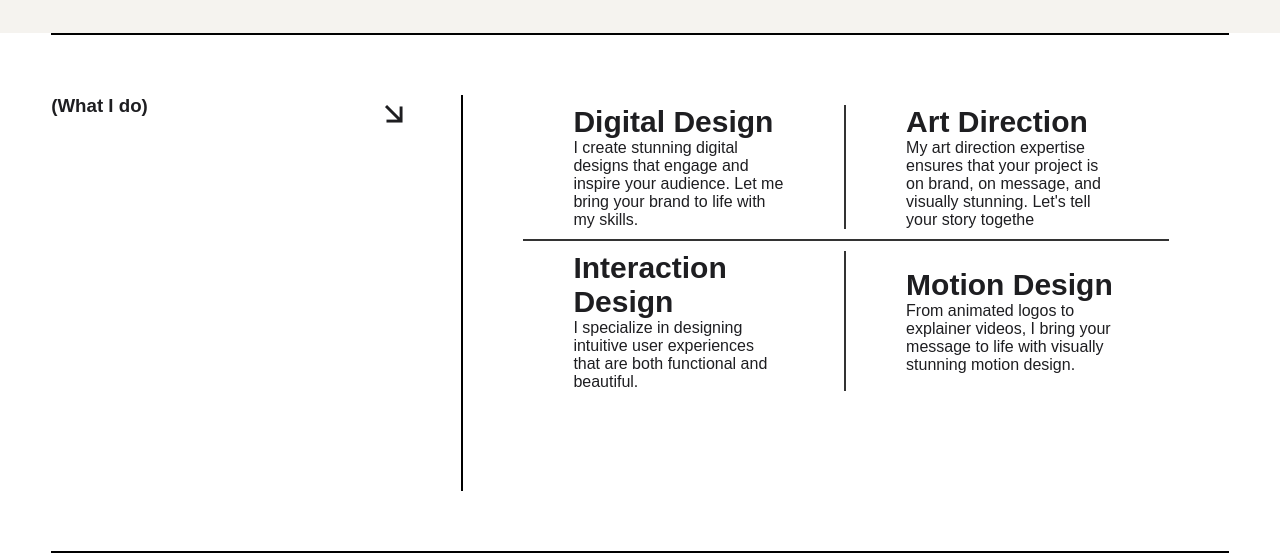
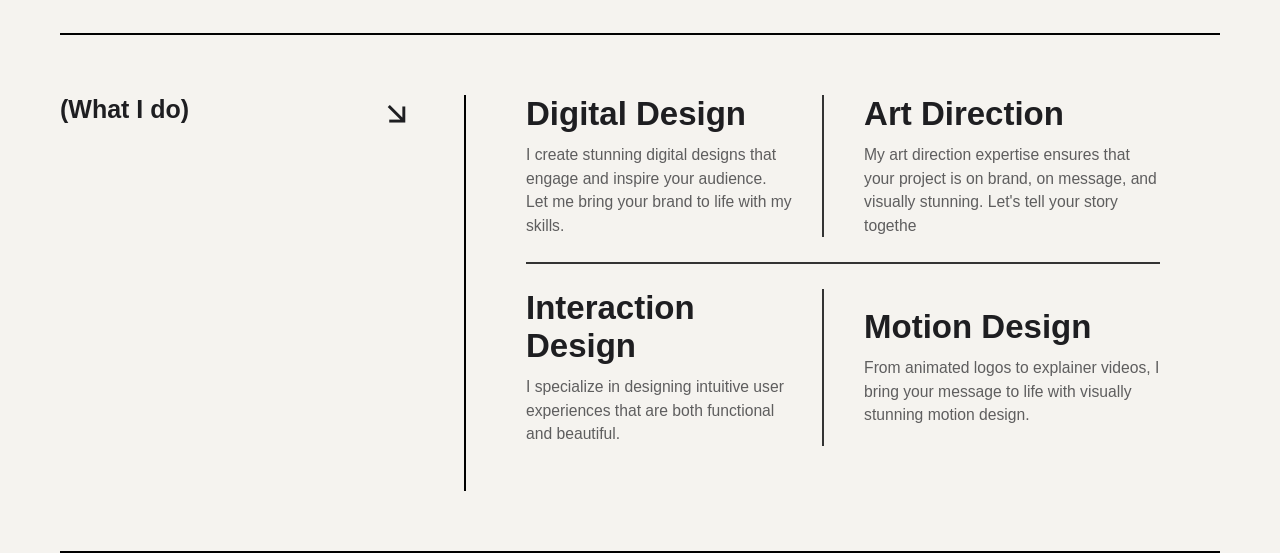
Before and after one commit to prashantkumarpro/FrontEnd-Level1, a plain HTML site: page Project3/index.html in a window 1280 px wide. Shown: the part 1951-2504 px from the top of the page. Drawn offline with nearby package versions, Linux system fonts and the light colour scheme.

Commit message:
project3

```diff
--- a/Project3/index.html
+++ b/Project3/index.html
@@ -4,7 +4,7 @@
 <head>
     <meta charset="UTF-8">
     <meta name="viewport" content="width=device-width, initial-scale=1.0">
-    <title>Document</title>
+    <title>Bent-Webflow Ecommerce</title>
     <link href="https://cdn.jsdelivr.net/npm/remixicon@4.1.0/fonts/remixicon.css" rel="stylesheet" />
     <link rel="stylesheet" href="style.css">
 </head>
@@ -37,6 +37,7 @@
             </div>
 
         </div>
+       <div class="work_container">
         <div id="work">
             <div id="work1">
                 <h3>(What I do)</h3>
@@ -65,6 +66,7 @@
                 </div>
             </div>
         </div>
+       </div>
     </div>
 
 </body>
--- a/Project3/style.css
+++ b/Project3/style.css
@@ -11,6 +11,7 @@ html,
 body {
     width: 100%;
     height: 100%;
+    background-color: #F5F3EF;
 }
 
 #main {
@@ -122,23 +123,24 @@ body {
     margin-right: 10px;
 }
 
-/* .about_icons i:hover{
- cursor: pointer;
- transform: rotate(-60deg);
-} */
+
+.work_container{
+    width: 100%;
+    height: 65%;
+    padding: 0 60px;
+}
 
 #work {
-    width: 92%;
-    height: 65%;
+    width: 100%;
+    height: 100%;
     margin: 0 auto;
     border-top: 2px solid black;
     border-bottom: 2px solid black;
-    padding: 60px 0px;
     color: #fff;
     display: flex;
     align-items: center;
     justify-content: space-between;
-
+    padding: 60px 0px;
 }
 
 #work1 {
@@ -154,6 +156,10 @@ body {
     font-size: 35px;
     font-weight: 500;
 }
+#work1 h3 {
+    font-size: 25px;
+    font-weight: 700;
+}
 
 #work2 {
     width: 65%;
@@ -162,21 +168,22 @@ body {
 
 }
 
-#work .work2-part {
-    width: 100%;
+.work2-part {
     display: flex;
     align-items: center;
     justify-content: space-between;
-    padding: 10px 50px;
-
+    padding: 25px 0;
+    gap: 40px;
+    margin-top: -25px;
+    margin-bottom: 25px;
 }
 
-#work .work2-part:nth-child(1) {
+
+.work2-part:nth-child(1) {
     border-bottom: 2px solid #333;
-
 }
 
-.elem {
+.work2-part .elem {
     width: 50%;
     height: 100%;
 
@@ -184,14 +191,18 @@ body {
 
 .work2-part .elem:nth-child(1) {
     border-right: 2px solid #333;
-    padding-right: 60px;
-
-}
-.work2-part .elem:nth-child(2) {
-    padding-left: 60px;
-
+    padding-right: 30px;
 }
 
-.elem h4 {
-    font-size: 30px;
+
+.work2-part .elem h4 {
+    font-size: 33px;
+    color: #1E1E21;
+    margin-bottom: 10px;
 }
+
+.work2-part .elem p {
+    font-size:0.98rem;
+    line-height:1.5;
+    color: #1E1E21B3;
+}
```
